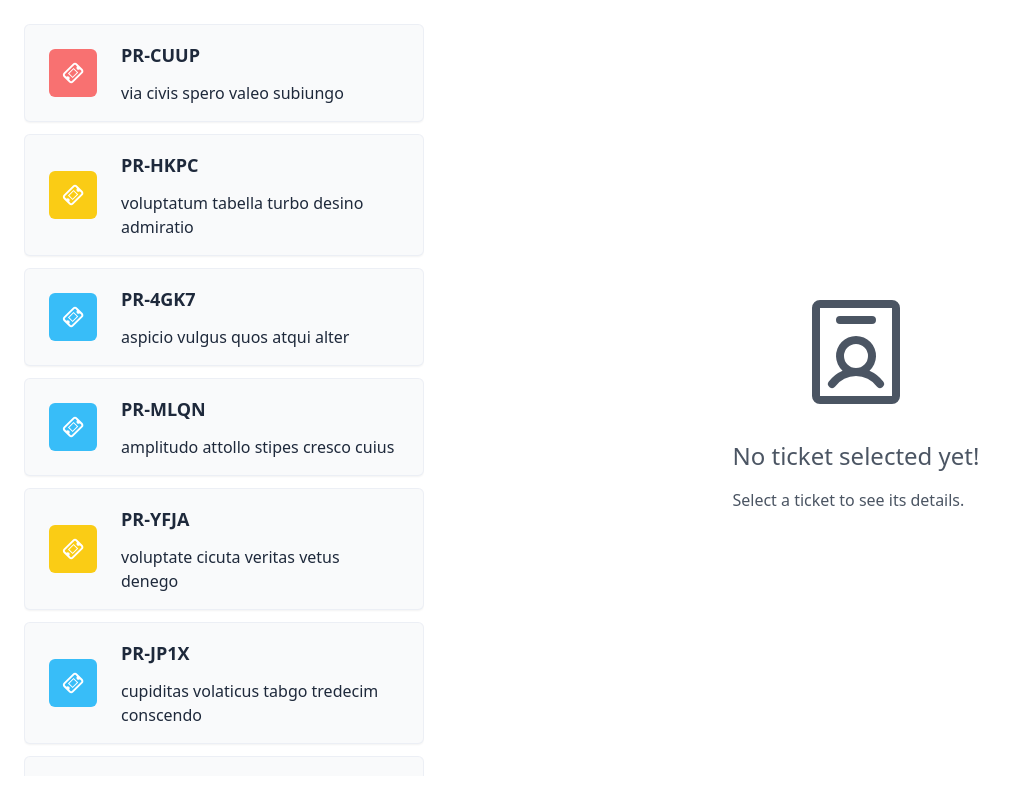
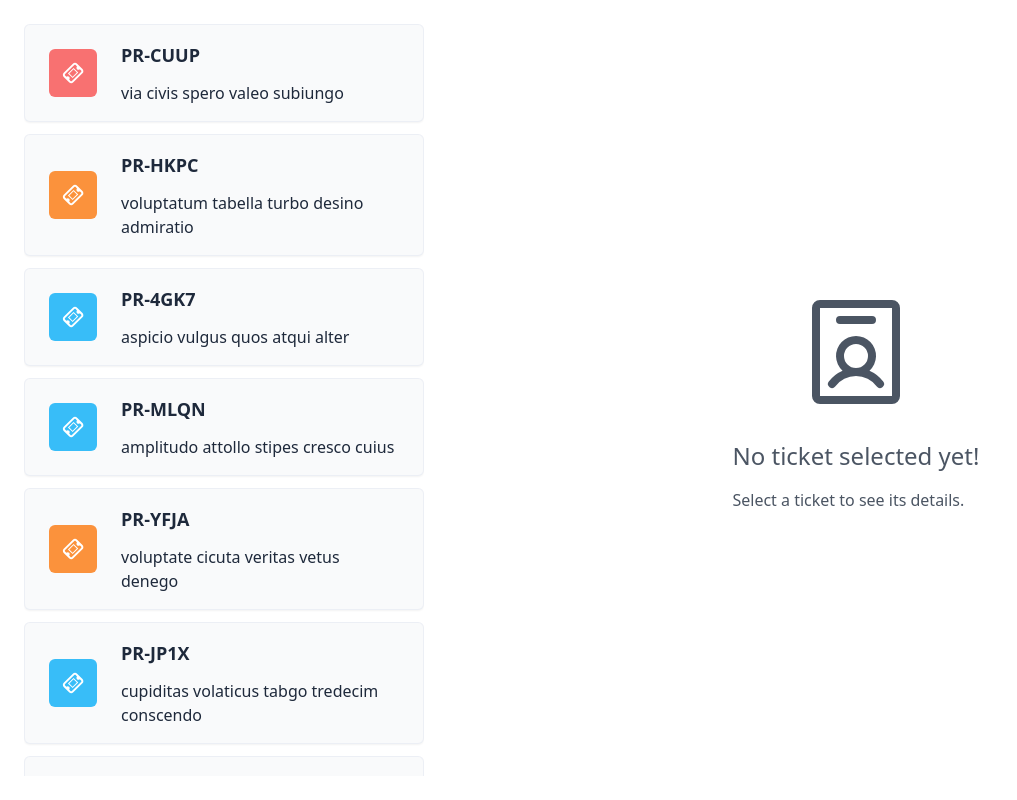
Before and after one commit to amrw-js/tickets-manager, a React (Vite) app: page / in a window 1280 px wide. Shown: the whole page, without its empty margins (0-1017 px from the left). Built offline with nearby package versions, Linux system fonts and the light colour scheme.

Commit message:
feat: Add priority to the ticket description

```diff
--- a/src/components/TicketDescription/TicketDescription.tsx
+++ b/src/components/TicketDescription/TicketDescription.tsx
@@ -2,7 +2,9 @@ import { FC } from "react";
 import { ITicket } from "../../global/interfaces";
 import { TicketDescriptionPlaceholder } from "./TicketDescriptionPlaceholder";
 import { formatReadableDate } from "../../helpers/formatDate";
-
+import cn from "clsx";
+import { getPriorityClassName } from "../../utils/getPriorityClassName";
+import { PRIORITIES_MAP } from "../../global/constants";
 interface ITicketDescription {
   viewedTicket: ITicket | null;
 }
@@ -14,17 +16,26 @@ export const TicketDescription: FC<ITicketDescription> = ({ viewedTicket }) => {
     subject,
     author,
     description,
+    priority,
     created_at: createdAt,
     updated_at: updatedAt,
   } = viewedTicket;
   const { name, email, avatar } = author;
 
   return (
-    <div className="flex flex-col gap-6">
+    <div className="flex flex-col gap-6 relative">
       <div className="flex flex-col gap-6 p-4 border-b">
         <div className="flex flex-col gap-3 font-semibold ">
           <p className="text-2xl">{id}</p>
           <p className="text-xl">{subject}</p>
+          <p
+            className={cn(
+              "absolute right-0 py-2 px-4 rounded-md text-white text-sm",
+              getPriorityClassName(priority)
+            )}
+          >
+            {PRIORITIES_MAP[priority]}
+          </p>
         </div>
         <div className="flex items-center justify-between">
           <div className="flex flex-col gap-2">
--- a/src/components/TicketList/TicketIcon.tsx
+++ b/src/components/TicketList/TicketIcon.tsx
@@ -1,29 +1,18 @@
 import { FC } from "react";
-import { PRIORITY, priority } from "../../global/interfaces";
+import { priority } from "../../global/interfaces";
 import { TiTicket } from "react-icons/ti";
 import cn from "clsx";
+import { getPriorityClassName } from "../../utils/getPriorityClassName";
+
 interface ITicketIcon {
   priority: priority;
 }
 export const TicketIcon: FC<ITicketIcon> = ({ priority }) => {
-  let className = null;
-
-  switch (priority) {
-    case PRIORITY.HIGH:
-      className = "bg-red-400";
-      break;
-
-    case PRIORITY.MEDIUM:
-      className = "bg-yellow-400";
-      break;
-
-    case PRIORITY.LOW:
-    default:
-      className = "bg-sky-400";
-  }
-
   return (
-    <div title={priority} className={cn("p-3 rounded-md", className)}>
+    <div
+      title={priority}
+      className={cn("p-3 rounded-md", getPriorityClassName(priority))}
+    >
       <TiTicket className="size-6 text-white" />
     </div>
   );
--- a/src/global/constants.ts
+++ b/src/global/constants.ts
@@ -1,2 +1,9 @@
 export const PRIORITIES = ["P1", "P2", "P3"] as const;
+
 export const STATUS = ["Open", "In Progress", "Resolved"] as const;
+
+export const PRIORITIES_MAP = {
+  P1: "Low",
+  P2: "Mid",
+  P3: "High",
+} as const;
--- a/src/global/interfaces.ts
+++ b/src/global/interfaces.ts
@@ -3,7 +3,7 @@ export type status = "Open" | "In Progress" | "Resolved";
 
 export enum PRIORITY {
   LOW = "P1",
-  MEDIUM = "P2",
+  Mid = "P2",
   HIGH = "P3",
 }
 
--- /dev/null
+++ b/src/utils/getPriorityClassName.ts
@@ -0,0 +1,21 @@
+import { PRIORITY, priority } from "../global/interfaces";
+
+export const getPriorityClassName = (priority: priority) => {
+  let className = null;
+
+  switch (priority) {
+    case PRIORITY.HIGH:
+      className = "bg-red-400";
+      break;
+
+    case PRIORITY.Mid:
+      className = "bg-orange-400";
+      break;
+
+    case PRIORITY.LOW:
+    default:
+      className = "bg-sky-400";
+  }
+
+  return className;
+};
```
